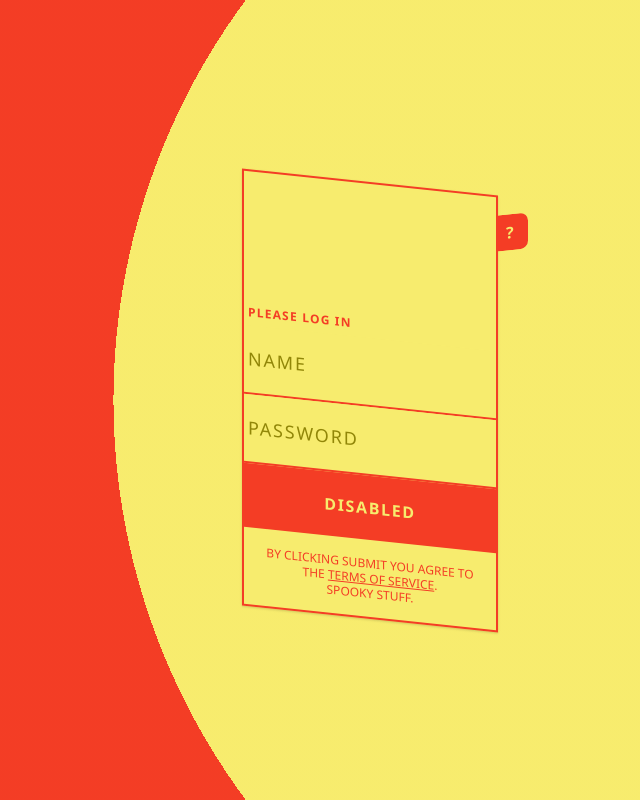
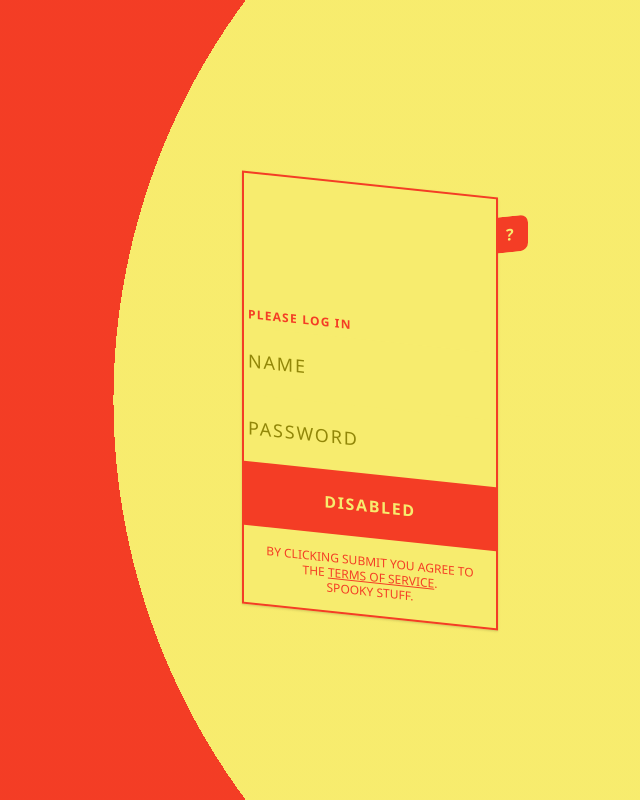
Before and after one commit to FrankyFrankFrank/tailwind-testdrive-vue, a Vue app: page / in a window 1280 px wide. Shown: the whole page, without its empty margins (496-1136 px from the left). Built offline with nearby package versions, Linux system fonts and the light colour scheme.

Commit message:
use component class

```diff
--- a/src/components/Login/TextInput.vue
+++ b/src/components/Login/TextInput.vue
@@ -3,7 +3,7 @@
     :type="type"
     :placeholder="placeholder"
     v-on:input="$emit('input', $event.target.value)"
-    class="w-full px-1 py-5 uppercase tracking-widest text-lg bg-yellow-400 placeholder-yellow-800 focus:bg-red-500 text-red-500 focus:text-yellow-400 transition-colors border-b-2 border-red-500 duration-500"
+    class="text-input"
   />
 </template>
 
```
